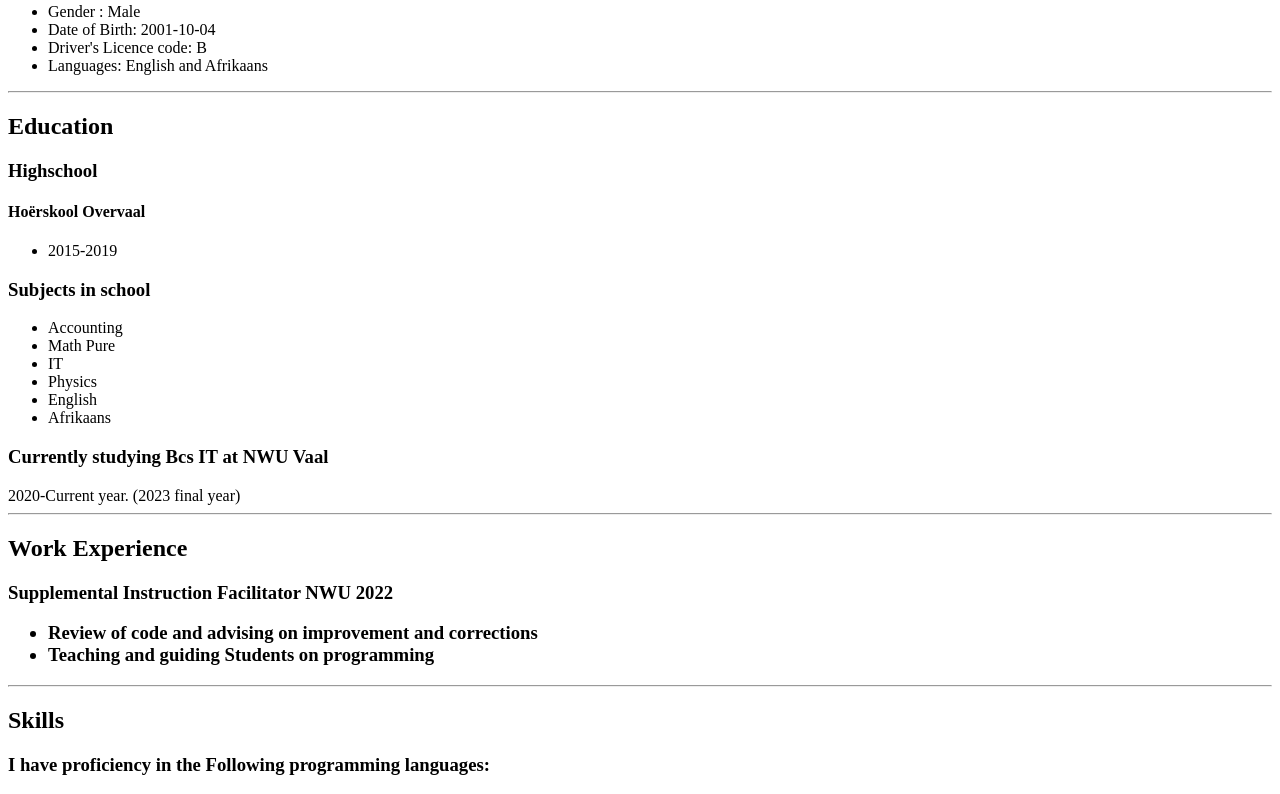
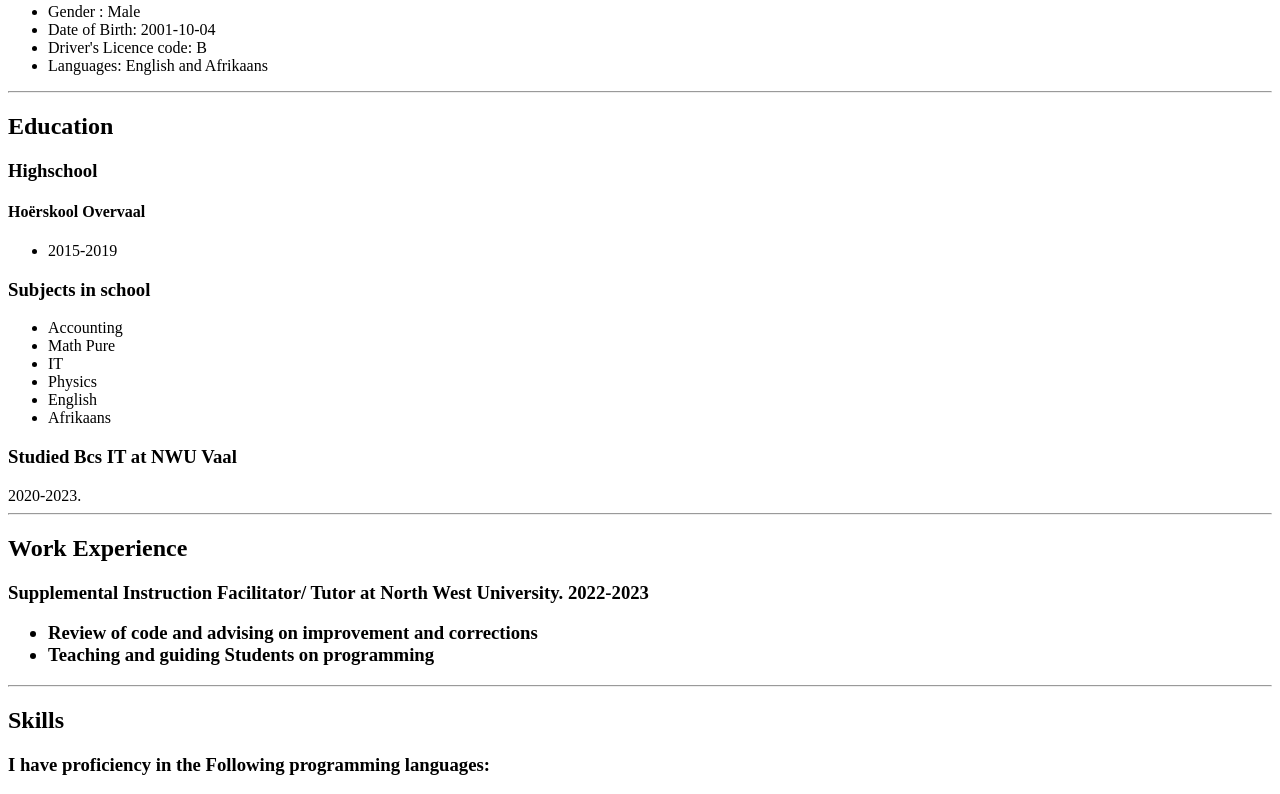
Before and after one commit to Recline25/CV_html, a plain HTML site: page index.html in a window 1280 px wide. Shown: the part 448-1242 px from the top of the page. Drawn offline with Linux system fonts and the light colour scheme.

Commit message:
Update index.html
updated information to relevant

```diff
--- a/index.html
+++ b/index.html
@@ -31,12 +31,12 @@
         <li>English</li>
         <li>Afrikaans</li>
     </ul>
-    <h3>Currently studying Bcs IT at NWU Vaal</h3>
-    2020-Current year. (2023 final year)
+    <h3>Studied Bcs IT at NWU Vaal</h3>
+    2020-2023.
 
     <hr />
     <h2>Work Experience</h2>
-    <h3><p>Supplemental Instruction Facilitator NWU		2022
+    <h3><p>Supplemental Instruction Facilitator/ Tutor at North West University.		2022-2023
         <ul>
         <li>Review of code and advising on improvement and corrections</li>
         <li>Teaching and guiding Students on programming</li>
```
